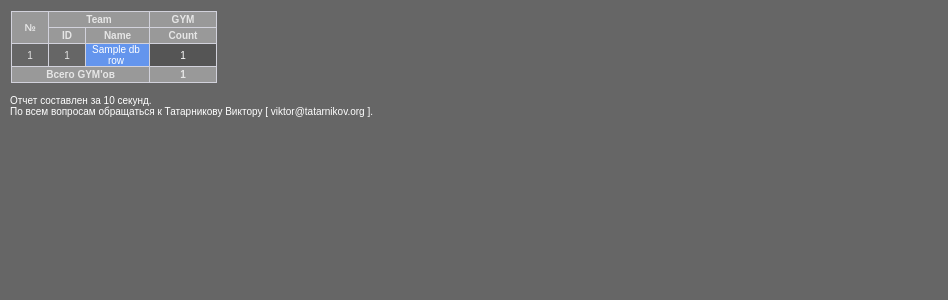
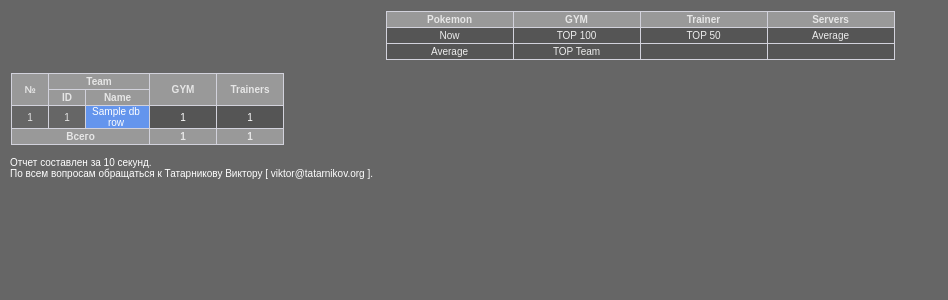
Before and after one commit to MaxOnNet/PokeStats, a Python web app: template templates/report_gym_team.html in a window 1280 px wide. Shown: the top 300 px of the page, without its empty margins (0-948 px from the left). Run offline with Jinja, Linux system fonts and the light colour scheme; the template is opened without the code that fills it: most values are stand-ins (such as "Sample title", 1, 10 or a date in 2020).

Commit message:
Rebuild reports templates

```diff
--- a/static/reports/main.css
+++ b/static/reports/main.css
@@ -51,6 +51,18 @@
                 text-align: center;
                 font-weight: bold;
             }
+
+td.clsBodyMenuItem  {
+    width: 120px;
+    text-align: center;
+    background-color: #555555;
+    color: #e6e6e6;
+    padding-left: 3px;
+    padding-right: 3px;
+
+
+}
+
             tr.clsBodyRow {
                 color: #000000;
                 background-color: #FFFFFF;
--- a/templates/report.html
+++ b/templates/report.html
@@ -10,6 +10,36 @@
         {% endblock %}
     </head>
     <body>
+        <center>
+            <table cellpadding="0" cellspacing="1" border="0" class="clsTableParent" >
+                <tr>
+                    <td class="clsTableParentBody">
+                        <table cellpadding="0" cellspacing="1" class="clsTable">
+                            <tr class="clsHeader">
+                                <td class="clsHeader" rowspan="1" colspan="1">Pokemon</td>
+                                <td class="clsHeader" rowspan="1" colspan="1">GYM</td>
+                                <td class="clsHeader" rowspan="1" colspan="1">Trainer</td>
+                                <td class="clsHeader" rowspan="1" colspan="1">Servers</td>
+                            </tr>
+
+                            <tr class="clsBodyRow">
+                                <td class="clsBodyMenuItem"><a href="/report/pokemon/now">Now</a></td>
+                                <td class="clsBodyMenuItem"><a href="/report/gym/top">TOP 100</a></td>
+                                <td class="clsBodyMenuItem"><a href="/report/trainer/top">TOP 50</a></td>
+                                <td class="clsBodyMenuItem"><a href="/report/server/average">Average</a></td>
+                            </tr>
+                            <tr class="clsBodyRow">
+                                <td class="clsBodyMenuItem"><a href="/report/pokemon/average">Average</a></td>
+                                <td class="clsBodyMenuItem"><a href="/report/gym/team">TOP Team</a></td>
+                                <td class="clsBodyMenuItem"></td>
+                                <td class="clsBodyMenuItem"></td>
+                            </tr>
+                        </table>
+                    </td>
+                </tr>
+            </table>
+        </center>
+        <br/>
         {% block content %}{% endblock %}
 
         <br />Отчет составлен за {{ duration }} секунд.
--- a/templates/report_gym_membership.html
+++ b/templates/report_gym_membership.html
@@ -1,5 +1,5 @@
 {% extends "report.html" %}
-{% block title %}Report: GYM Guard's{% endblock %}
+{% block title %}Report: GYM Membership{% endblock %}
 {% block head %}
     {{ super() }}
 {% endblock %}
--- a/templates/report_gym_team.html
+++ b/templates/report_gym_team.html
@@ -12,13 +12,13 @@
                     <tr class="clsHeader">
                         <td class="clsHeader" rowspan="2">№</td>
                         <td class="clsHeader" rowspan="1" colspan="2">Team</td>
-                        <td class="clsHeader" rowspan="1" colspan="1">GYM</td>
+                        <td class="clsHeader" rowspan="2" colspan="1">GYM</td>
+                        <td class="clsHeader" rowspan="2" colspan="1">Trainers</td>
                     </tr>
                     <tr class="clsHeader">
                         <td class="clsHeader">ID</td>
                         <td class="clsHeader">Name</td>
 
-                        <td class="clsHeader">Count</td>
                     </tr>
                     {% for db_row in table %}
                         <tr class="clsBodyRow">
@@ -27,11 +27,13 @@
                             <td class="clsBodyRowTeamName clsBodyRowTeam_{{ db_row['team_id'] }}">{{ db_row["team_name"] }}</td>
 
                             <td class="clsBodyRowGymPrestige">{{ db_row["gym_count"] }}</td>
+                            <td class="clsBodyRowGymPrestige">{{ db_row["trainer_count"] }}</td>
                         </tr>
                     {% endfor %}
                     <tr class="clsHeader">
-                        <td class="clsHeader" colspan="3">Всего GYM'ов</td>
+                        <td class="clsHeader" colspan="3">Всего</td>
                         <td class="clsBodyRowGymPrestige">{{ table|sum(attribute='gym_count') }}</td>
+                        <td class="clsBodyRowGymPrestige">{{ table|sum(attribute='trainer_count') }}</td>
                     </tr>
                 </table>
             </td>
--- a/templates/report_trainer_top.html
+++ b/templates/report_trainer_top.html
@@ -32,13 +32,13 @@
                             <td class="clsBodyRowId">{{ db_row["team_id"] }}</td>
                             <td class="clsBodyRowTeamName clsBodyRowTeam_{{ db_row["team_id"] }}">{{ db_row["team_name"] }}</td>
 
-                            <td class="clsBodyRowTrainerName"><a href="/report/trainer/{{ db_row['trainer_id'] }}" class="link">{{ db_row["trainer_name"] }}</a></td>
+                            <td class="clsBodyRowTrainerName"><a href="/report/trainer/account?trainer_id={{ db_row['trainer_id'] }}" class="link">{{ db_row["trainer_name"] }}</a></td>
                             <td class="clsBodyRowTrainerLevel">{{ db_row["trainer_level"] }}</td>
 
                             <td class="clsBodyRowId">{{ db_row["gym_count"] }}</td>
                             <td class="clsBodyRowGymList">
                                 {% for db_gym in db_row["gym_json"] %}
-                                <a href="/report/gym/{{ db_gym[0] }}" class="link">{{ db_gym[1] }}</a> {%- if not loop.last %},{% endif -%}
+                                <a href="/report/gym/membership?gym_id={{ db_gym[0] }}" class="link">{{ db_gym[1] }}</a> {%- if not loop.last %},{% endif -%}
                                 {% endfor %}
                             </td>
                         </tr>
```
Also changed, not shown: Reports/Gyms/Team.py (+34 -10 lines).
